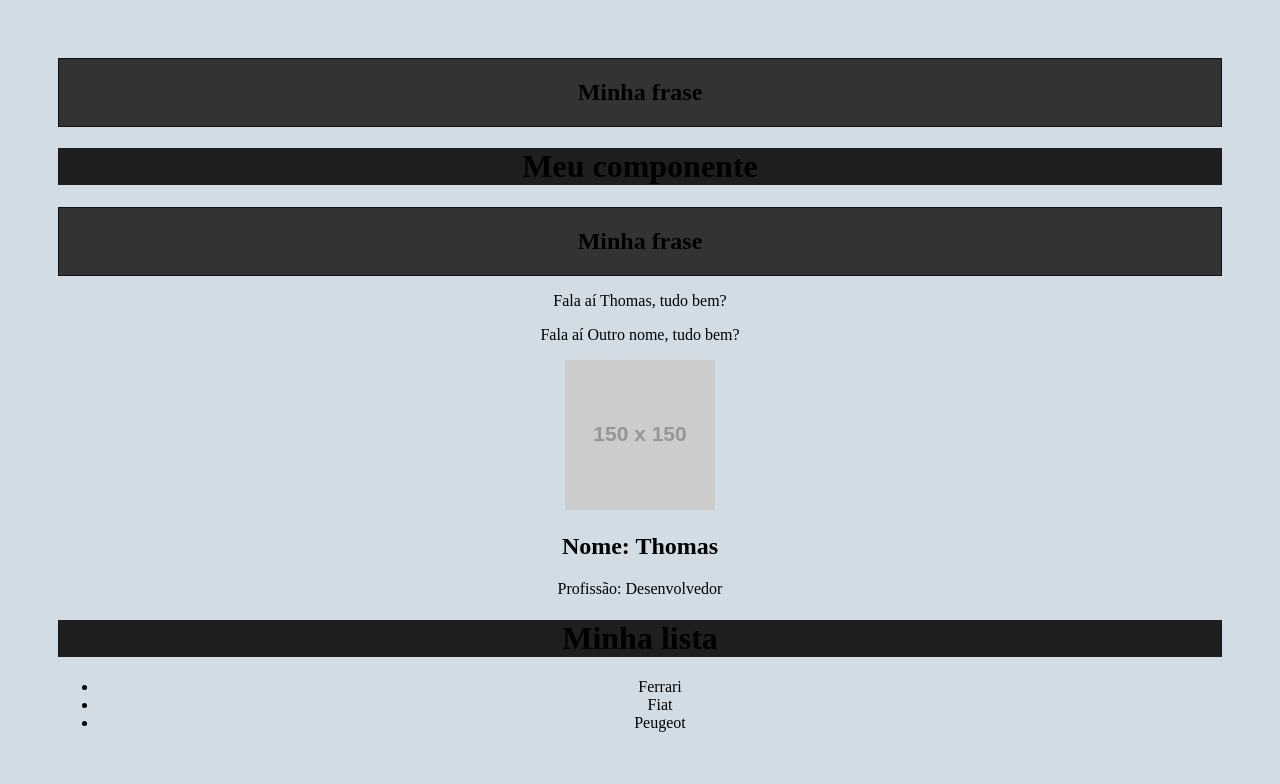
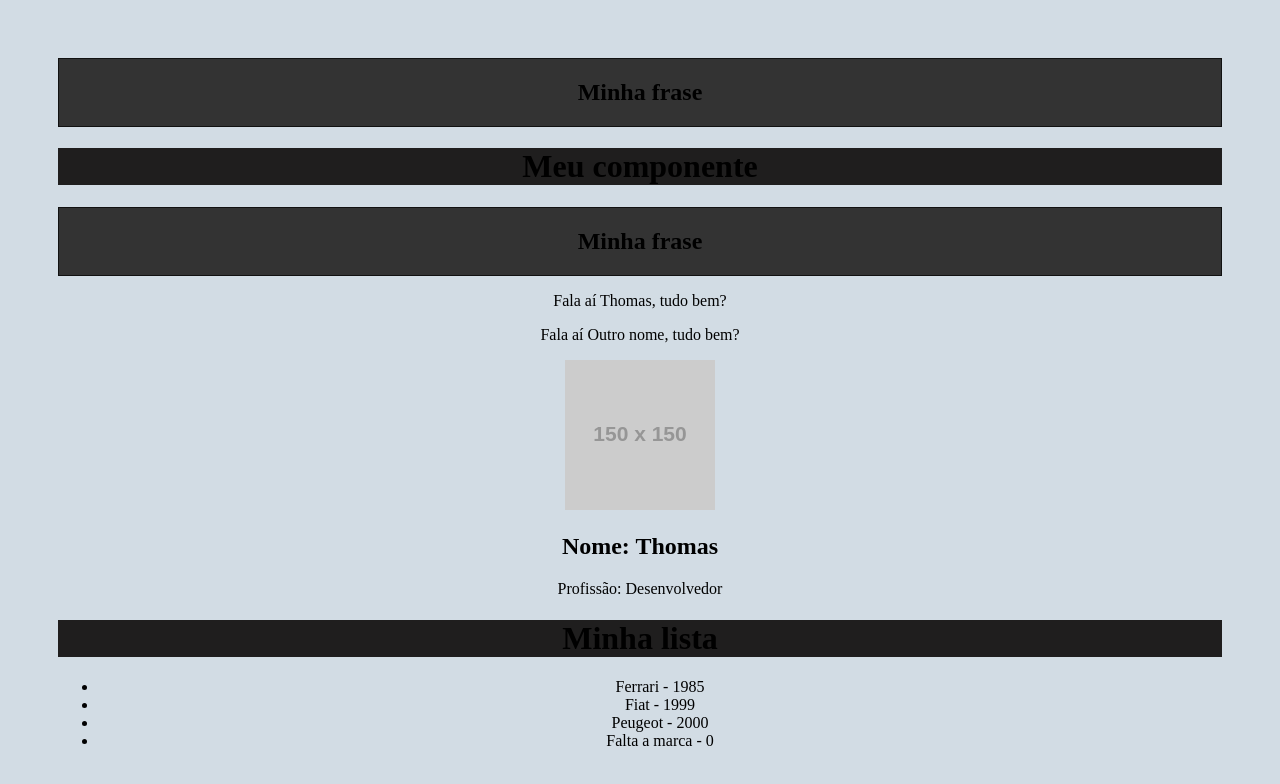
Before and after one commit to thomasravache/react-study-hora-de-codar, a React (Create React App) app: page / in a window 1280 px wide. Shown: the top 784 px of the page. Built offline with nearby package versions, Linux system fonts and the light colour scheme.

Commit message:
feat: Utilizando defaultProps e propTypes

```diff
--- a/src/components/Item.jsx
+++ b/src/components/Item.jsx
@@ -1,9 +1,21 @@
-function Item({ marca }) {
+import PropTypes from 'prop-types'
+
+function Item({ marca, ano_lancamento }) {
     return(
         <>
-            <li>{marca}</li>
+            <li>{marca} - {ano_lancamento}</li>
         </>
     );
 }
 
+Item.propTypes = {
+    marca: PropTypes.string.isRequired,
+    ano_lancamento: PropTypes.number.isRequired,
+}
+
+Item.defaultProps = {
+    marca: 'Falta a marca',
+    ano_lancamento: 0,
+}
+
 export default Item;
--- a/src/components/List.jsx
+++ b/src/components/List.jsx
@@ -5,9 +5,10 @@ function List() {
         <>
             <h1>Minha lista</h1>
             <ul>
-                <Item marca="Ferrari" />
-                <Item marca="Fiat" />
-                <Item marca="Peugeot" />
+                <Item marca="Ferrari" ano_lancamento={1985} />
+                <Item marca="Fiat" ano_lancamento={1999} />
+                <Item marca="Peugeot" ano_lancamento={2000} />
+                <Item />
             </ul>
         </>
     )
```
